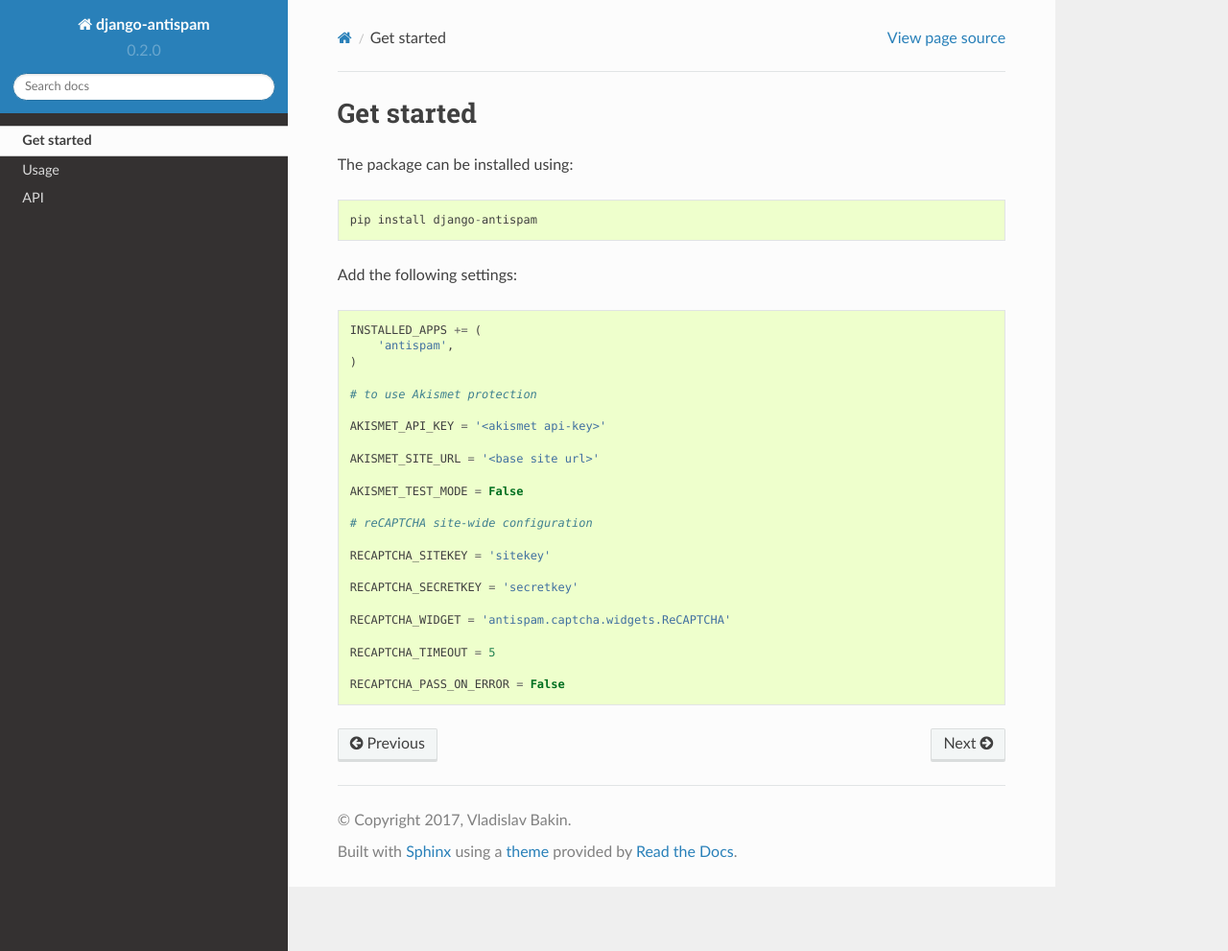
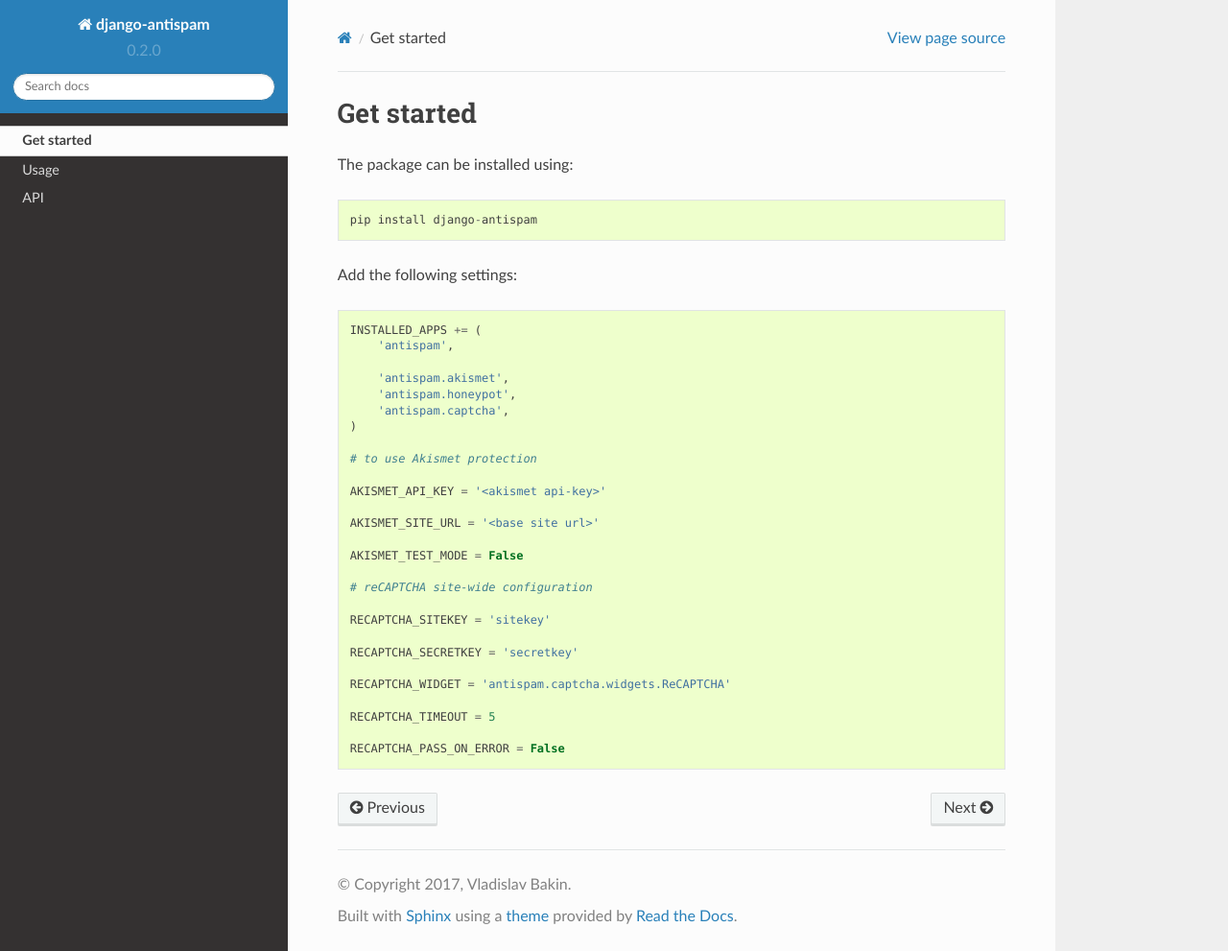
Before and after one commit to mixkorshun/django-antispam, a Sphinx documentation site: the page built from docs/getstarted.rst, in a window 1280 px wide and 991 px high. Shown: the whole window at 96% size. Built offline with Sphinx 7.4.7 and the Read the Docs theme 2.0.0, drawn with Linux system fonts in a browser that asks for light colours.

Commit message:
add sub-applications in INSTALLED_APPS

```diff
--- a/docs/getstarted.rst
+++ b/docs/getstarted.rst
@@ -11,6 +11,10 @@
 
     INSTALLED_APPS += (
         'antispam',
+
+        'antispam.akismet',
+        'antispam.honeypot',
+        'antispam.captcha',
     )
 
     # to use Akismet protection
```
